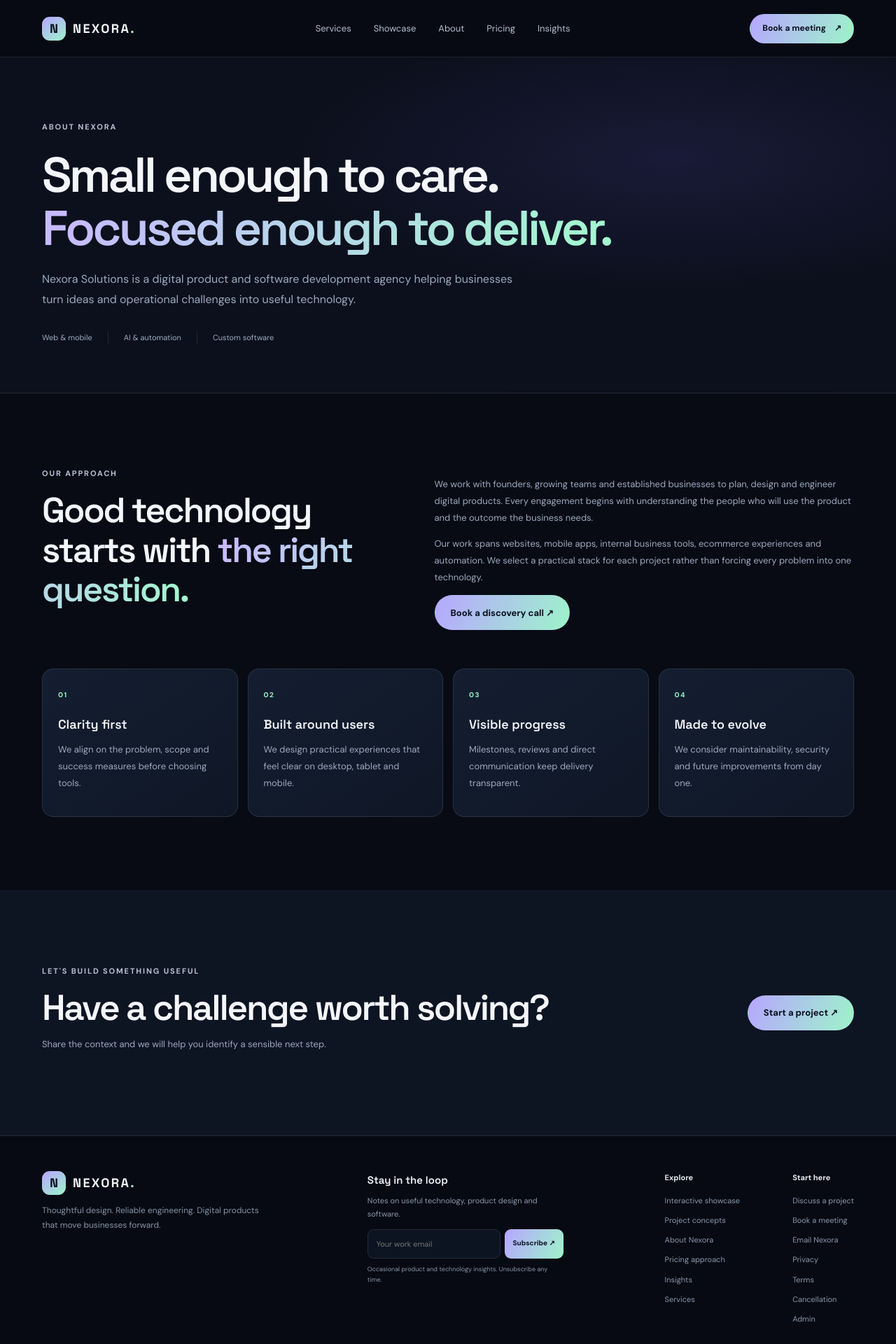
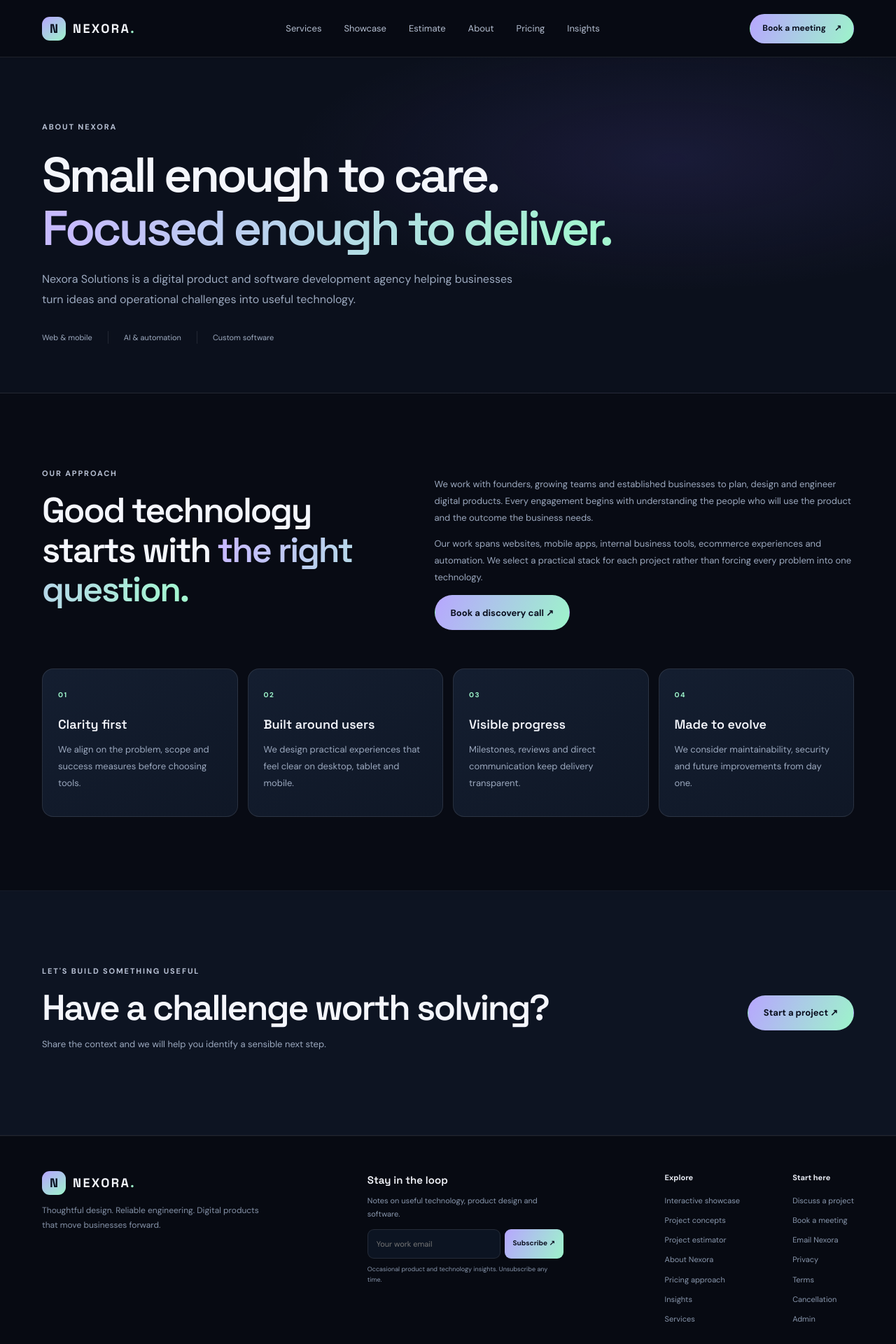
Before and after one commit to FarhanAhmed07/NEXSORA, a Next.js app: page /about in a window 1280 px wide. Shown: the top 1920 px of the page at 70% size. Built offline with nearby package versions, Linux system fonts and the light colour scheme; no server answers.

Commit message:
Add project estimator to site navigation

```diff
--- a/src/app/components/site-chrome.jsx
+++ b/src/app/components/site-chrome.jsx
@@ -3,11 +3,11 @@ import NewsletterForm from './newsletter-form';
 export function SiteHeader() {
   return <header className="site-header"><div className="container nav-inner">
     <Link className="brand" href="/" aria-label="Nexora Solutions home"><span className="brand-mark">N</span><span>NEXORA<span className="brand-dot">.</span></span></Link>
-    <nav className="main-nav" aria-label="Main navigation"><Link href="/#services">Services</Link><Link href="/showcase">Showcase</Link><Link href="/about">About</Link><Link href="/pricing">Pricing</Link><Link href="/blog">Insights</Link></nav>
+    <nav className="main-nav" aria-label="Main navigation"><Link href="/#services">Services</Link><Link href="/showcase">Showcase</Link><Link href="/estimate">Estimate</Link><Link href="/about">About</Link><Link href="/pricing">Pricing</Link><Link href="/blog">Insights</Link></nav>
     <Link className="button button-small nav-cta" href="/meeting">Book a meeting <span>↗</span></Link>
-    <details className="mobile-menu"><summary aria-label="Open menu">☰</summary><div className="mobile-menu-panel"><Link href="/#services">Services</Link><Link href="/showcase">Showcase</Link><Link href="/about">About</Link><Link href="/pricing">Pricing</Link><Link href="/meeting">Book a meeting</Link><Link href="/blog">Insights</Link><Link href="/#contact">Contact</Link></div></details>
+    <details className="mobile-menu"><summary aria-label="Open menu">☰</summary><div className="mobile-menu-panel"><Link href="/#services">Services</Link><Link href="/showcase">Showcase</Link><Link href="/estimate">Project estimate</Link><Link href="/about">About</Link><Link href="/pricing">Pricing</Link><Link href="/meeting">Book a meeting</Link><Link href="/blog">Insights</Link><Link href="/#contact">Contact</Link></div></details>
   </div></header>;
 }
 export function SiteFooter() {
-  return <footer className="site-footer"><div className="container footer-top"><div><Link className="brand" href="/"><span className="brand-mark">N</span><span>NEXORA<span className="brand-dot">.</span></span></Link><p>Thoughtful design. Reliable engineering. Digital products that move businesses forward.</p></div><div className="footer-newsletter"><strong>Stay in the loop</strong><p>Notes on useful technology, product design and software.</p><NewsletterForm/></div><div className="footer-links"><div><strong>Explore</strong><Link href="/showcase">Interactive showcase</Link><Link href="/projects">Project concepts</Link><Link href="/about">About Nexora</Link><Link href="/pricing">Pricing approach</Link><Link href="/blog">Insights</Link><Link href="/#services">Services</Link></div><div><strong>Start here</strong><Link href="/#contact">Discuss a project</Link><Link href="/meeting">Book a meeting</Link><a href="mailto:hello@nexorasolutions.com">Email Nexora</a><Link href="/privacy">Privacy</Link><Link href="/terms">Terms</Link><Link href="/cancellation">Cancellation</Link><Link href="/admin">Admin</Link></div></div></div><div className="container footer-bottom"><span>© {new Date().getFullYear()} Nexora Solutions</span><span>Built with clarity, care and code.</span></div></footer>;
+  return <footer className="site-footer"><div className="container footer-top"><div><Link className="brand" href="/"><span className="brand-mark">N</span><span>NEXORA<span className="brand-dot">.</span></span></Link><p>Thoughtful design. Reliable engineering. Digital products that move businesses forward.</p></div><div className="footer-newsletter"><strong>Stay in the loop</strong><p>Notes on useful technology, product design and software.</p><NewsletterForm/></div><div className="footer-links"><div><strong>Explore</strong><Link href="/showcase">Interactive showcase</Link><Link href="/projects">Project concepts</Link><Link href="/estimate">Project estimator</Link><Link href="/about">About Nexora</Link><Link href="/pricing">Pricing approach</Link><Link href="/blog">Insights</Link><Link href="/#services">Services</Link></div><div><strong>Start here</strong><Link href="/#contact">Discuss a project</Link><Link href="/meeting">Book a meeting</Link><a href="mailto:hello@nexorasolutions.com">Email Nexora</a><Link href="/privacy">Privacy</Link><Link href="/terms">Terms</Link><Link href="/cancellation">Cancellation</Link><Link href="/admin">Admin</Link></div></div></div><div className="container footer-bottom"><span>© {new Date().getFullYear()} Nexora Solutions</span><span>Built with clarity, care and code.</span></div></footer>;
 }
```
